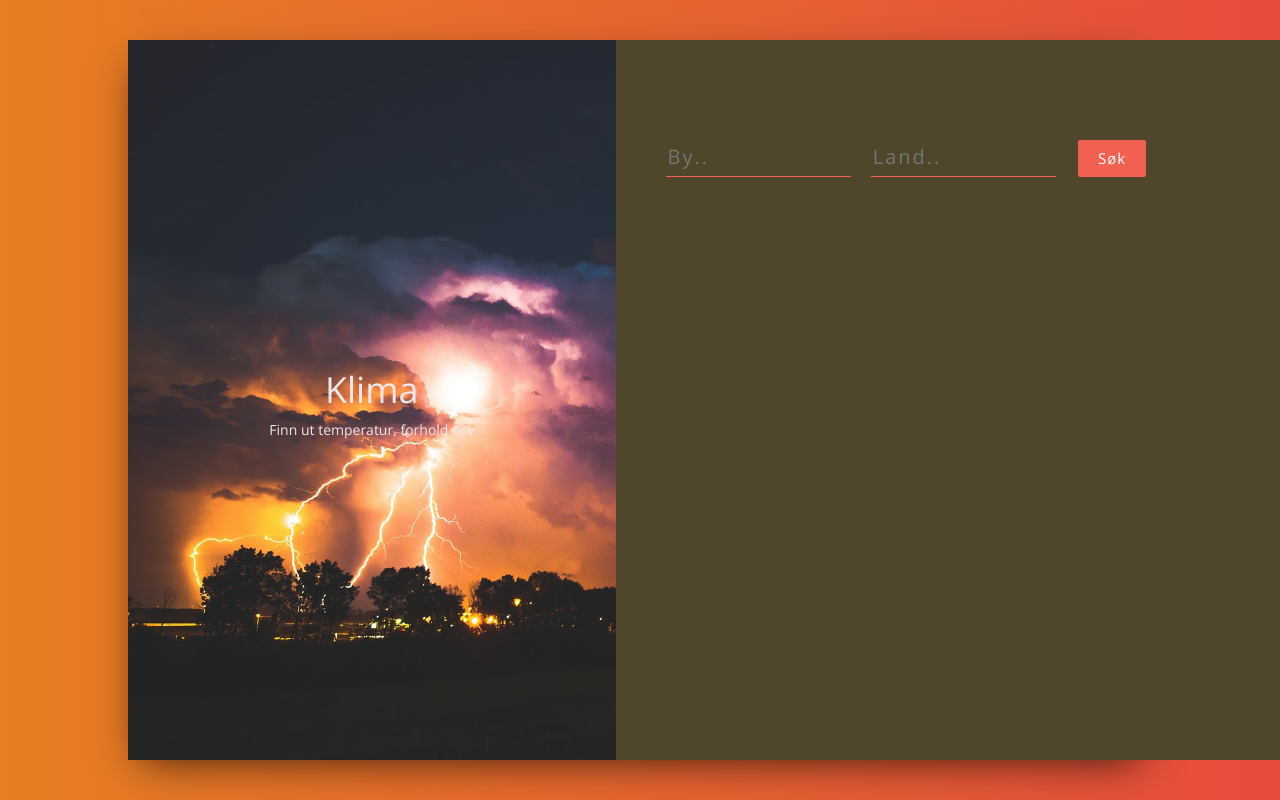
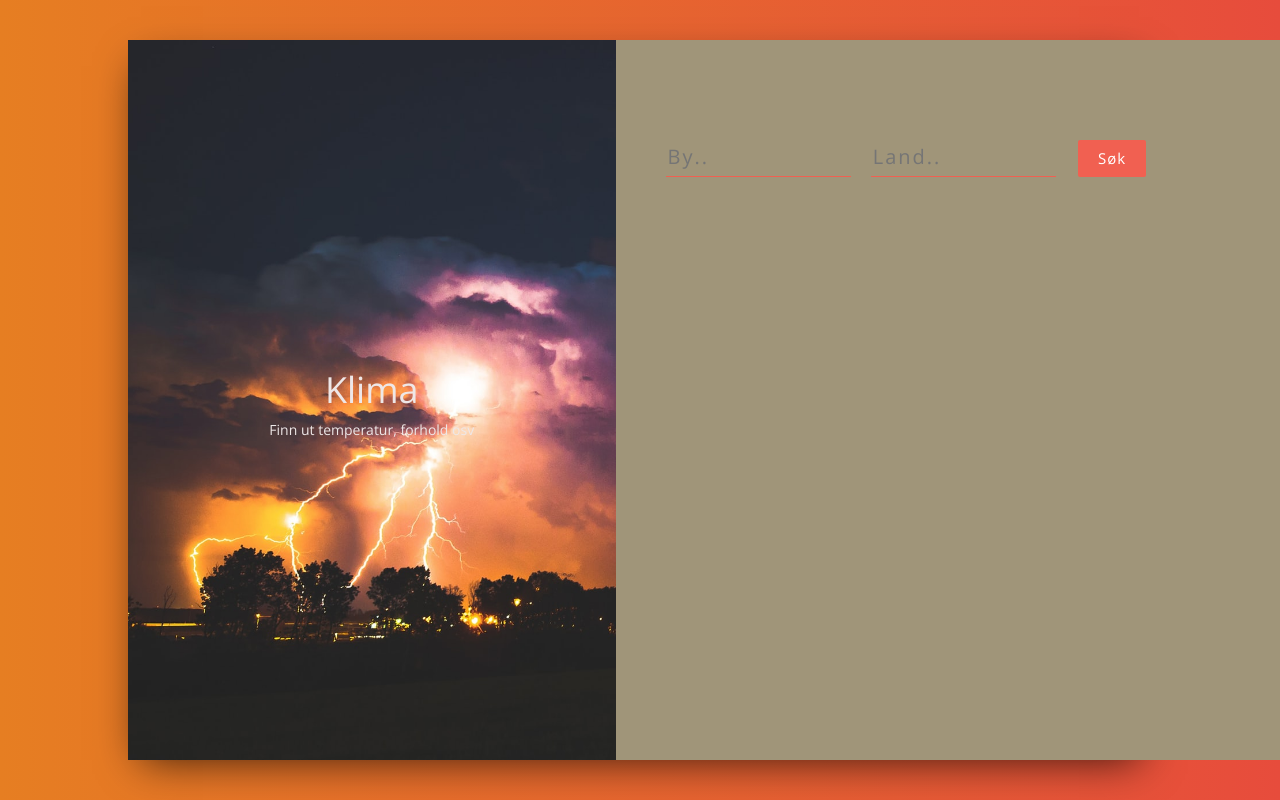
Before and after one commit to Thusj/klima-app, a React (Create React App) app: page / in a window 1280 px wide. Built offline with nearby package versions, Linux system fonts and the light colour scheme.

Commit message:
marine farge

```diff
--- a/src/App.css
+++ b/src/App.css
@@ -49,7 +49,7 @@ body {
 }
 
 .form-container {
-  background-color: #50462c;
+  background-color: #a09579;
   height: 90vh;
   padding-top: 100px;
   padding-left: 50px;
```
